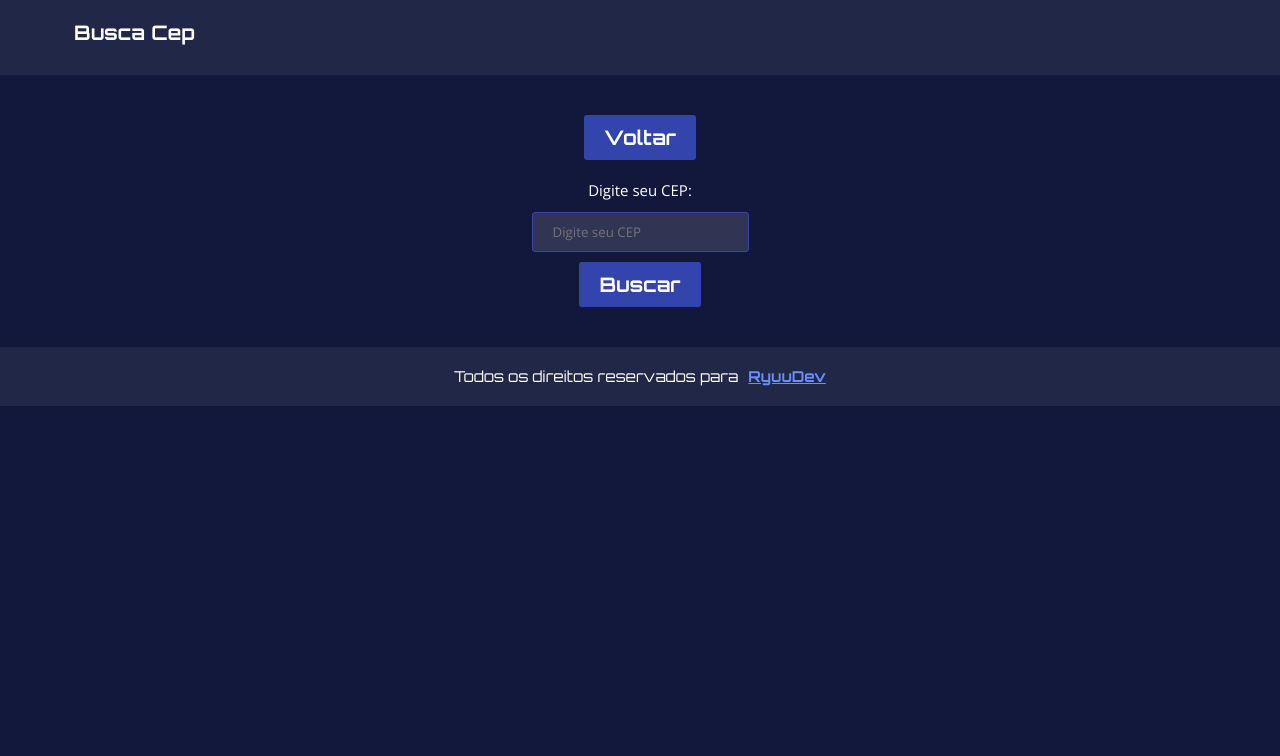
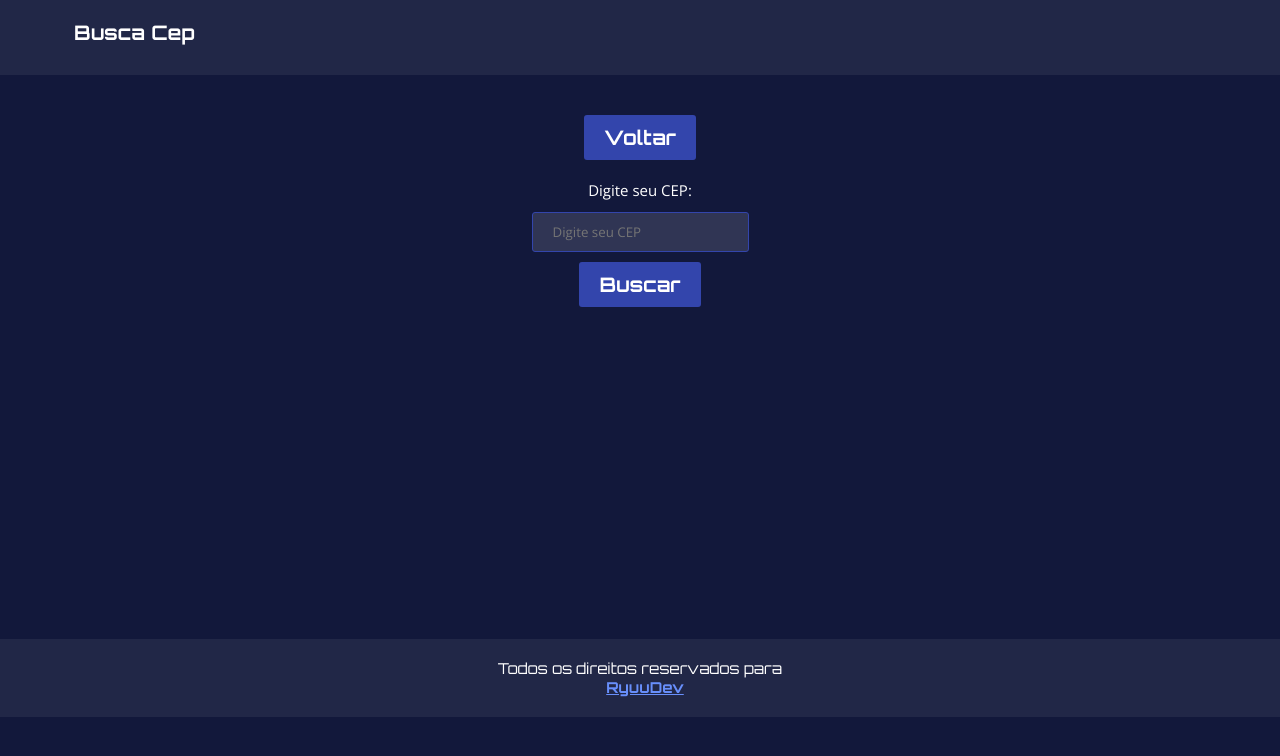
Before and after one commit to RyuuDev-12/Busca-Cep, a React (Vite) app: page /Busca-Cep/Form in a window 1280 px wide. Shown: the top 756 px of the page. Built offline with nearby package versions, Linux system fonts and the light colour scheme; some icons are missing.

Commit message:
corrigindo bugs visuais e alterando estilos

```diff
--- a/src/components/FormCep.jsx
+++ b/src/components/FormCep.jsx
@@ -27,9 +27,9 @@ export default function FormCep(){
   }
 
   return (
-    <>
+    <section>
       <Link className={`${btns} ${voltar}`} to="/Busca-Cep">Voltar</Link>
-      <section className={resultClass}>
+      <div className={resultClass}>
         <form onSubmit={(e)=>{search(e)}}>
           <Input
             type="text"
@@ -57,7 +57,7 @@ export default function FormCep(){
             <button className={btns} onClick={copy}>Copiar</button>
           </div>
         )}
-      </section>
-    </>
+      </div>
+    </section>
   )
 }
--- a/src/css/Footer.module.css
+++ b/src/css/Footer.module.css
@@ -1,20 +1,19 @@
 footer{
   padding: 2rem 5vw;
-  bottom: 0;
   background-color: #ffffff10;
   width: 100%;
   font-size: 1.5rem;
 }
 
 footer p{
-  display: flex;
-  justify-content: center;
+  text-align: center;
 }
 
 footer a{
   margin-left: 1rem;
   color: #688ffc;
   font-weight: bold;
+  display: block;
 }
 
 footer a:hover{
--- a/src/css/Form.module.css
+++ b/src/css/Form.module.css
@@ -9,7 +9,6 @@ form, .resultClass{
 h2{
   margin-bottom: 1rem;
 }
-
 
 .resultClass{
   background-color: #ffffff10;
--- a/src/css/index.css
+++ b/src/css/index.css
@@ -14,6 +14,10 @@ html{font-size: 62.5%;}
 
 body{background-color: #12183b;}
 
+section{
+  min-height: 68vh;
+}
+
 @keyframes slide {
   0%{
     transform: translateY(20px);
```
